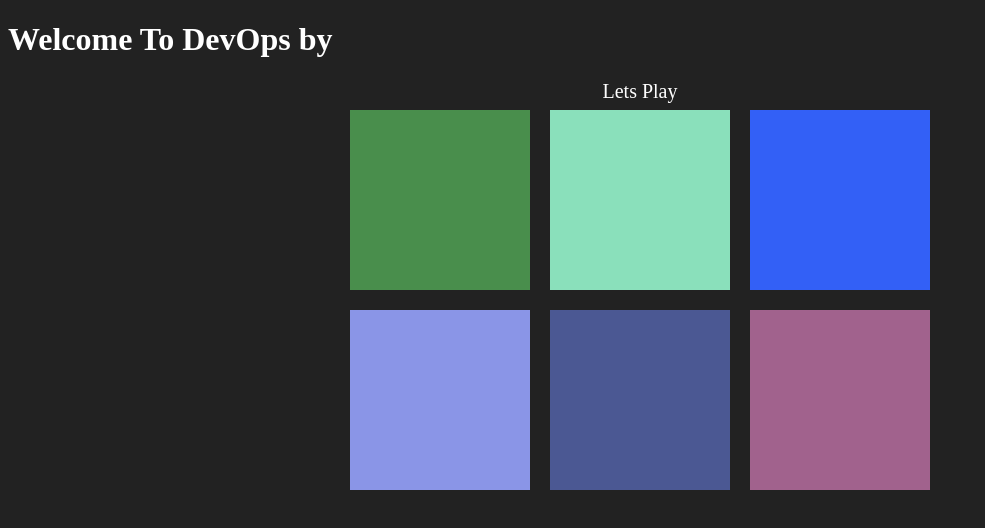
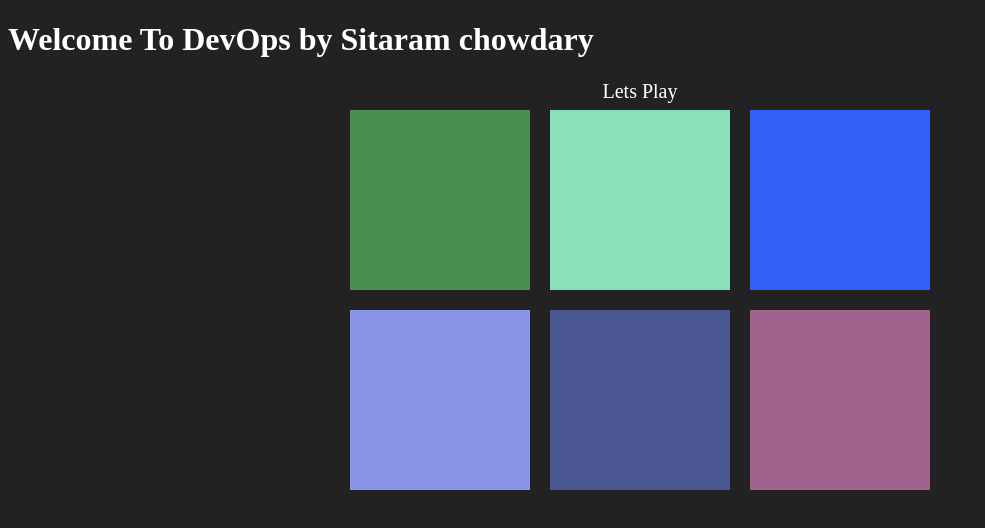
Before and after one commit to sitaramchowdaryunnam/DockerTest1, a plain HTML site: page index.html in a window 1280 px wide. Shown: the whole page, without its empty margins (0-985 px from the left). Drawn offline with Linux system fonts and the light colour scheme.

Commit message:
Update index.html
webhook testing

```diff
--- a/index.html
+++ b/index.html
@@ -8,7 +8,7 @@
 	<title>Color Game</title>
 </head>
 <body>
-	<h1>Welcome To DevOps by </h1>
+	<h1>Welcome To DevOps by Sitaram chowdary </h1>
 	<div id="smallcont">
 		<div></div>
 		<div id="try1">Lets Play</div>
```
